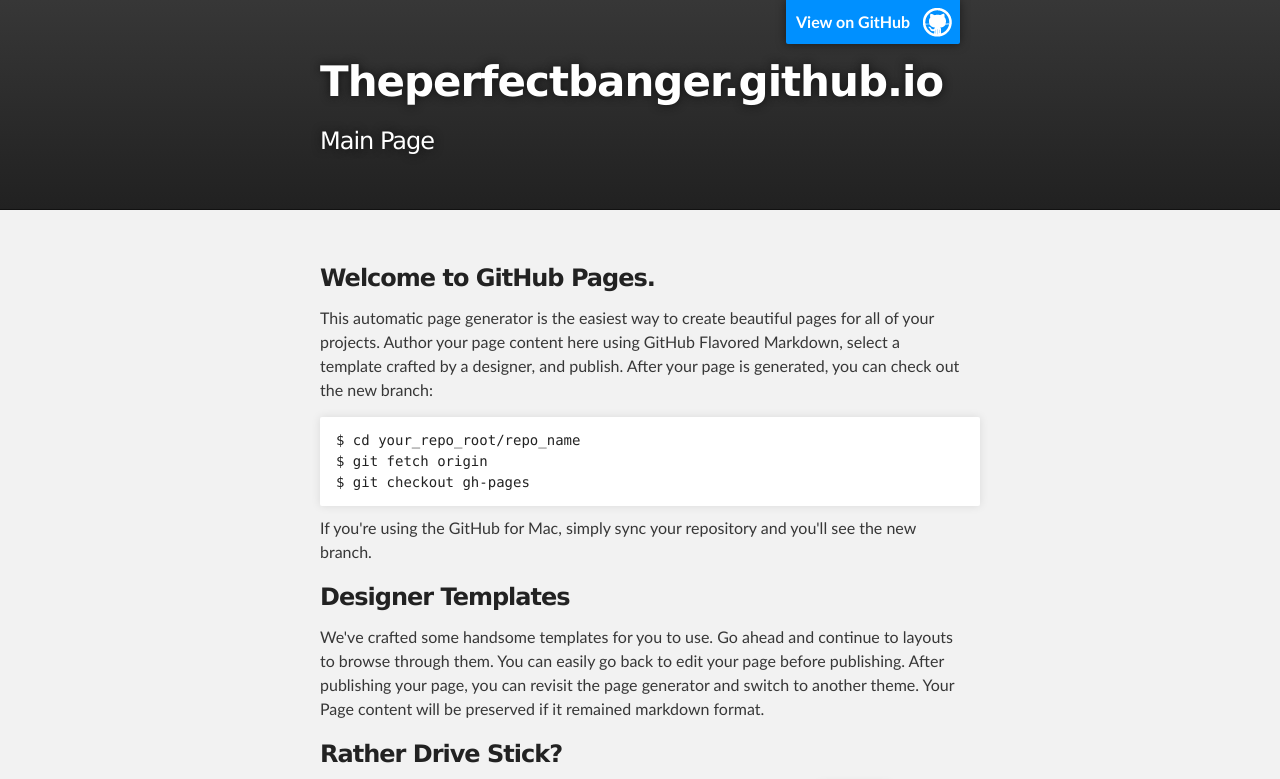
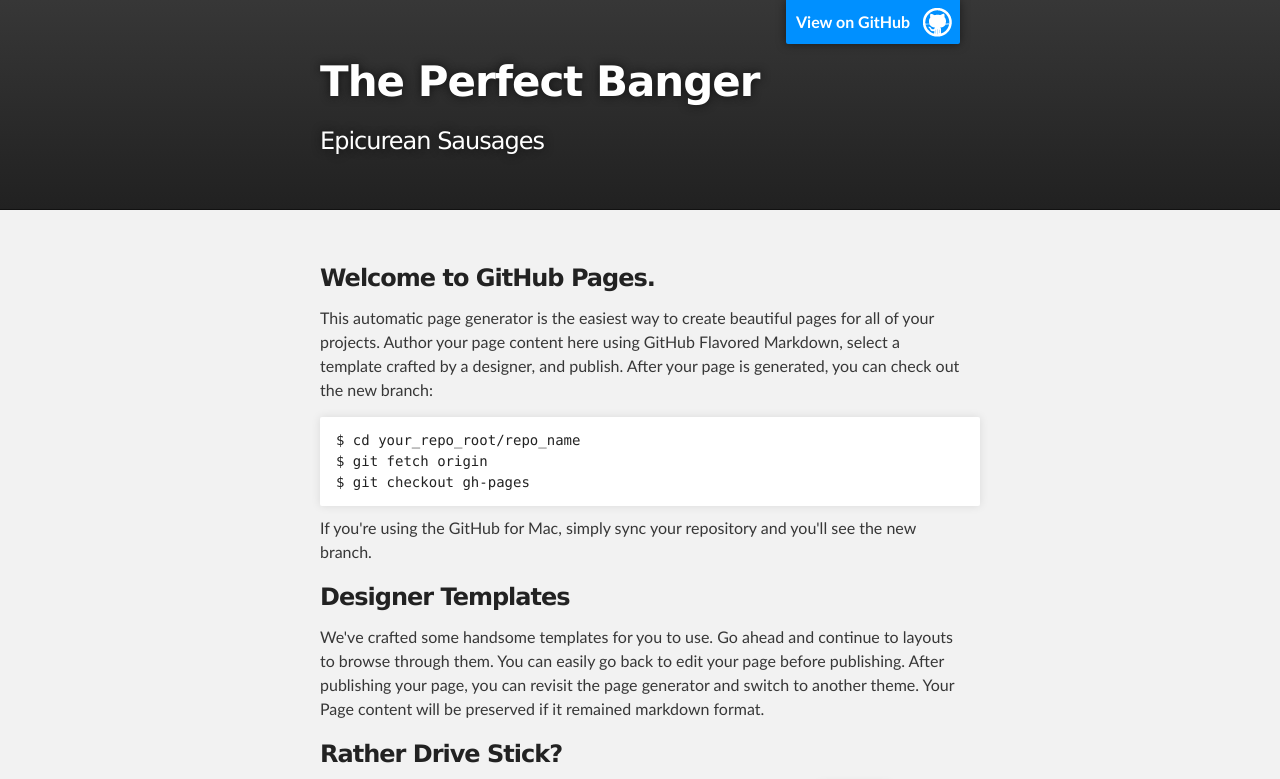
Before and after one commit to theperfectbanger/theperfectbanger.github.io, a plain HTML site: page _site/index.html in a window 1280 px wide. Shown: the top 779 px of the page. Drawn offline with Linux system fonts and the light colour scheme.

Commit message:
Changing the name

```diff
--- a/_site/index.html
+++ b/_site/index.html
@@ -4,7 +4,7 @@
   <head>
     <meta charset='utf-8' />
     <meta http-equiv="X-UA-Compatible" content="chrome=1" />
-    <meta name="description" content="Theperfectbanger.github.io : Main Page" />
+    <meta name="description" content="The Perfect Banger : Epicurean Sausages" />
 
     <link rel="stylesheet" type="text/css" media="screen" href="stylesheets/stylesheet.css">
 
@@ -18,8 +18,8 @@
         <header class="inner">
           <a id="forkme_banner" href="https://github.com/theperfectbanger">View on GitHub</a>
 
-          <h1 id="project_title">Theperfectbanger.github.io</h1>
-          <h2 id="project_tagline">Main Page</h2>
+          <h1 id="project_title">The Perfect Banger</h1>
+          <h2 id="project_tagline">Epicurean Sausages</h2>
 
         </header>
     </div>
```
